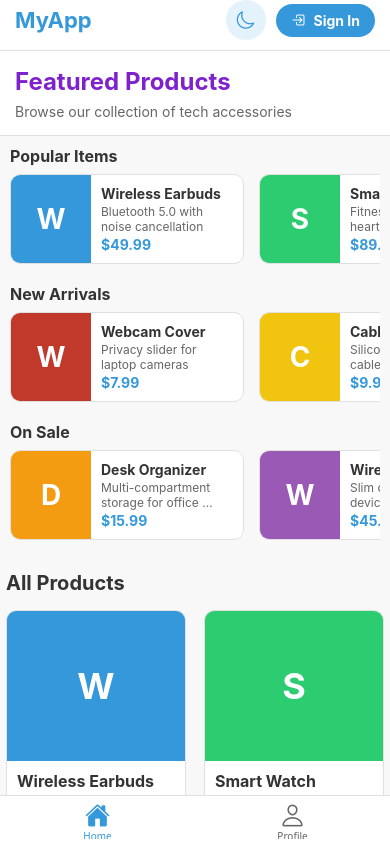
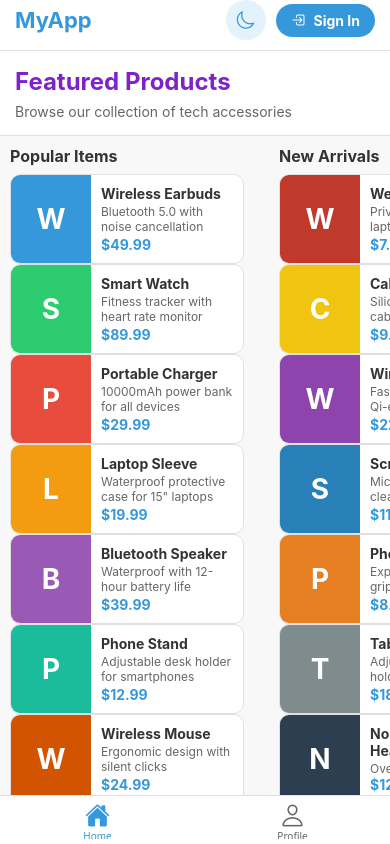
Before and after one commit to umernaseeralam/Simple-Login-App, a React Native app: screen /HomeTab in a window 390 px wide. Built offline with nearby package versions, Linux system fonts and the light colour scheme.

Commit message:
Added tailwind css globally and fixed slow refresh issue
Took out unnecessary re renders for refresh speed and efficency

```diff
--- a/index.ts
+++ b/index.ts
@@ -1,5 +1,5 @@
 import { registerRootComponent } from 'expo';
-
+import './global.css'; // Import global CSS once for the entire application
 import App from './App';
 
 // registerRootComponent calls AppRegistry.registerComponent('main', () => App);
--- a/src/components/ProductGridCard.tsx
+++ b/src/components/ProductGridCard.tsx
@@ -1,4 +1,4 @@
-import React from 'react';
+import React, { memo } from 'react';
 import { View, Text, StyleSheet, TouchableOpacity } from 'react-native';
 import { useNavigation } from '@react-navigation/native';
 import { StackNavigationProp } from '@react-navigation/stack';
@@ -25,7 +25,7 @@ interface ProductGridCardProps {
   };
 }
 
-const ProductGridCard: React.FC<ProductGridCardProps> = ({ item, width, colors }) => {
+const ProductGridCard: React.FC<ProductGridCardProps> = memo(({ item, width, colors }) => {
   const navigation = useNavigation<StackNavigationProp<RootStackParamList>>();
 
   return (
@@ -54,7 +54,7 @@ const ProductGridCard: React.FC<ProductGridCardProps> = ({ item, width, colors }
       </View>
     </TouchableOpacity>
   );
-};
+});
 
 const styles = StyleSheet.create({
   gridCard: {
--- a/src/components/ProductHorizontalCard.tsx
+++ b/src/components/ProductHorizontalCard.tsx
@@ -1,4 +1,4 @@
-import React from 'react';
+import React, { memo } from 'react';
 import { View, Text, StyleSheet, TouchableOpacity, Dimensions } from 'react-native';
 import { useNavigation } from '@react-navigation/native';
 import { StackNavigationProp } from '@react-navigation/stack';
@@ -20,7 +20,7 @@ interface ProductHorizontalCardProps {
   };
 }
 
-const ProductHorizontalCard: React.FC<ProductHorizontalCardProps> = ({
+const ProductHorizontalCard: React.FC<ProductHorizontalCardProps> = memo(({
   item,
   width,
   height,
@@ -88,7 +88,7 @@ const ProductHorizontalCard: React.FC<ProductHorizontalCardProps> = ({
       </View>
     </TouchableOpacity>
   );
-};
+});
 
 const styles = StyleSheet.create({
   horizontalCard: {
--- a/src/screens/HomeScreen.tsx
+++ b/src/screens/HomeScreen.tsx
@@ -1,11 +1,12 @@
-import React, { useState, useEffect } from 'react';
+import React, { useState, useEffect, useCallback, useMemo } from 'react';
 import {
   View,
   Text,
   StyleSheet,
   TouchableOpacity,
   ScrollView,
-  useWindowDimensions
+  useWindowDimensions,
+  FlatList
 } from 'react-native';
 import { useNavigation } from '@react-navigation/native';
 import { StackNavigationProp } from '@react-navigation/stack';
@@ -14,7 +15,6 @@ import { useTheme } from '../context/ThemeContext';
 import { RootStackParamList } from '../navigation/AppNavigator';
 import ProductGridCard, { Item } from '../components/ProductGridCard';
 import ProductHorizontalCard from '../components/ProductHorizontalCard';
-import '../../global.css';
 // Local array database with 30 items with realistic product names
 const itemsData: Item[] = [
   { id: 1, title: 'Wireless Earbuds', description: 'Bluetooth 5.0 with noise cancellation', color: '#3498db', price: '$49.99' },
@@ -101,7 +101,7 @@ const HomeScreen: React.FC = () => {
     }
   }, [windowDimensions.width, windowDimensions.height]);
 
-  const renderGridItem = (item: Item) => {
+  const renderGridItem = useCallback(({ item }: { item: Item }) => {
     // Calculate item width based on dynamic columns
     const itemWidth = (windowDimensions.width - (numColumns + 1) * 10) / numColumns;
 
@@ -113,9 +113,9 @@ const HomeScreen: React.FC = () => {
         colors={colors}
       />
     );
-  };
+  }, [windowDimensions.width, numColumns, colors]);
 
-  const renderHorizontalItem = (item: Item) => {
+  const renderHorizontalItem = useCallback(({ item }: { item: Item }) => {
     // Determine if we're on a small phone screen in portrait mode
     const isSmallPhonePortrait = !isLandscape && windowDimensions.width < 768;
     const itemHeight = isLandscape ? 100 : (isSmallPhonePortrait ? 90 : 120);
@@ -131,9 +131,9 @@ const HomeScreen: React.FC = () => {
         colors={colors}
       />
     );
-  };
+  }, [isLandscape, windowDimensions.width, horizontalItemWidth, colors]);
 
-  const renderCategorySection = (category: {id: number, title: string, data: Item[]}) => {
+  const renderCategorySection = useCallback(({ item: category }: { item: { id: number, title: string, data: Item[] } }) => {
     // Determine if we're on a small phone screen in portrait mode
     const isSmallPhonePortrait = !isLandscape && windowDimensions.width < 768;
 
@@ -156,37 +156,41 @@ const HomeScreen: React.FC = () => {
         ]}>
           {category.title}
         </Text>
-        <ScrollView
+        <FlatList
           horizontal
+          data={category.data}
+          renderItem={renderHorizontalItem}
+          keyExtractor={item => item.id.toString()}
           showsHorizontalScrollIndicator={false}
           contentContainerStyle={[
             styles.horizontalScrollContent,
             isSmallPhonePortrait && { paddingRight: 10 }
           ]}
-        >
-          {category.data.map(item => renderHorizontalItem(item))}
-        </ScrollView>
+          initialNumToRender={5}
+          maxToRenderPerBatch={5}
+          windowSize={5}
+        />
       </View>
     );
-  };
+  }, [isLandscape, windowDimensions.width, colors, renderHorizontalItem]);
 
-  // Split items into rows based on dynamic numColumns
-  const createGridRows = () => {
+  // Memoize grid data
+  const gridData = useMemo(() => {
     const rows = [];
     for (let i = 0; i < itemsData.length; i += numColumns) {
       rows.push(itemsData.slice(i, i + numColumns));
     }
     return rows;
-  };
+  }, [numColumns]);
 
   return (
     <View style={[styles.container, { backgroundColor: colors.background }]}>
       <Header />
 
-      <ScrollView
-        style={styles.scrollContainer}
-        showsVerticalScrollIndicator={false}
-      >
+      <FlatList
+        data={[{ key: 'content' }]}
+        renderItem={() => (
+          <>
             <View style={[styles.titleContainer, { backgroundColor: colors.card, borderBottomColor: colors.border }]}>
               <Text className='text-2xl font-bold text-purple-700'>Featured Products</Text>
               <Text style={[styles.pageSubtitle, { color: colors.secondaryText }]}>
@@ -199,30 +203,38 @@ const HomeScreen: React.FC = () => {
               styles.horizontalSection,
               isLandscape ? styles.horizontalSectionLandscape : styles.horizontalSectionPortrait
             ]}>
-          {categories.map(category => renderCategorySection(category))}
+              <FlatList
+                data={categories}
+                renderItem={renderCategorySection}
+                keyExtractor={item => item.id.toString()}
+                horizontal={!isLandscape}
+                numColumns={isLandscape ? (windowDimensions.width >= 1024 ? 3 : 2) : 1}
+                initialNumToRender={3}
+                maxToRenderPerBatch={3}
+                windowSize={3}
+              />
             </View>
 
             {/* Grid layout for all products - dynamic columns */}
             <View style={styles.gridSection}>
               <Text style={[styles.sectionTitle, { color: colors.text }]}>All Products</Text>
               <View style={styles.gridContainer}>
-            {createGridRows().map((row, index) => (
-              <View key={`row-${index}`} style={[
-                styles.gridRow,
-                { justifyContent: row.length < numColumns ? 'flex-start' : 'space-between' }
-              ]}>
-                {row.map((item, itemIndex) => (
-                  <View key={item.id} style={[
-                    row.length < numColumns && itemIndex < row.length - 1 && { marginRight: 10 }
-                  ]}>
-                    {renderGridItem(item)}
-                  </View>
-                ))}
-              </View>
-            ))}
+                <FlatList
+                  data={itemsData}
+                  renderItem={renderGridItem}
+                  keyExtractor={item => item.id.toString()}
+                  numColumns={numColumns}
+                  initialNumToRender={8}
+                  maxToRenderPerBatch={4}
+                  windowSize={5}
+                  key={numColumns.toString()} // Force remount when columns change
+                />
               </View>
             </View>
-      </ScrollView>
+          </>
+        )}
+        showsVerticalScrollIndicator={false}
+      />
     </View>
   );
 };
@@ -288,4 +300,4 @@ const styles = StyleSheet.create({
   },
 });
 
-export default HomeScreen;
+export default React.memo(HomeScreen);
--- a/src/screens/ProfileScreen.tsx
+++ b/src/screens/ProfileScreen.tsx
@@ -75,7 +75,7 @@ const ProfileScreen: React.FC = () => {
           borderBottomColor: colors.border
         }]}>
           <View style={[styles.profileImageContainer, { borderColor: colors.primary }]}>
-            <Text style={styles.profileInitials}>
+            <Text className='text-purple-700 text-4xl font-bold'>
               {getInitials(user?.name || 'User')}
             </Text>
           </View>
```
Lines whose indentation alone changed are shown as unchanged.
